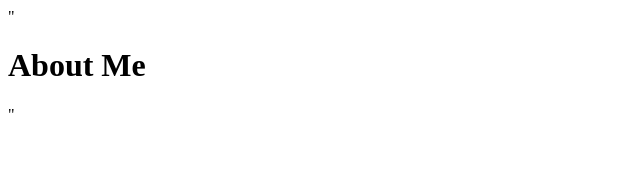
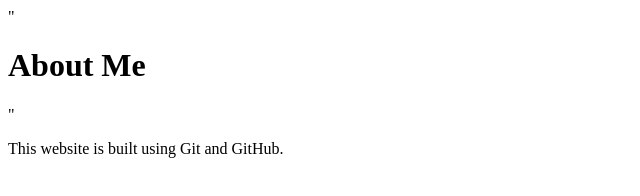
Before and after one commit to Aryan-Bhendarkar/git-workflow-assignment, a plain HTML site: page about.html in a window 1280 px wide. Shown: the whole page, without its empty margins (0-640 px from the left). Drawn offline with Linux system fonts and the light colour scheme.

Commit message:
Add website information on feature branch

```diff
--- a/about.html
+++ b/about.html
@@ -1 +1 @@
-"<html><body><h1>About Me</h1></body></html>"
+"<html><body><h1>About Me</h1></body></html>"<p>This website is built using Git and GitHub.</p>
```
